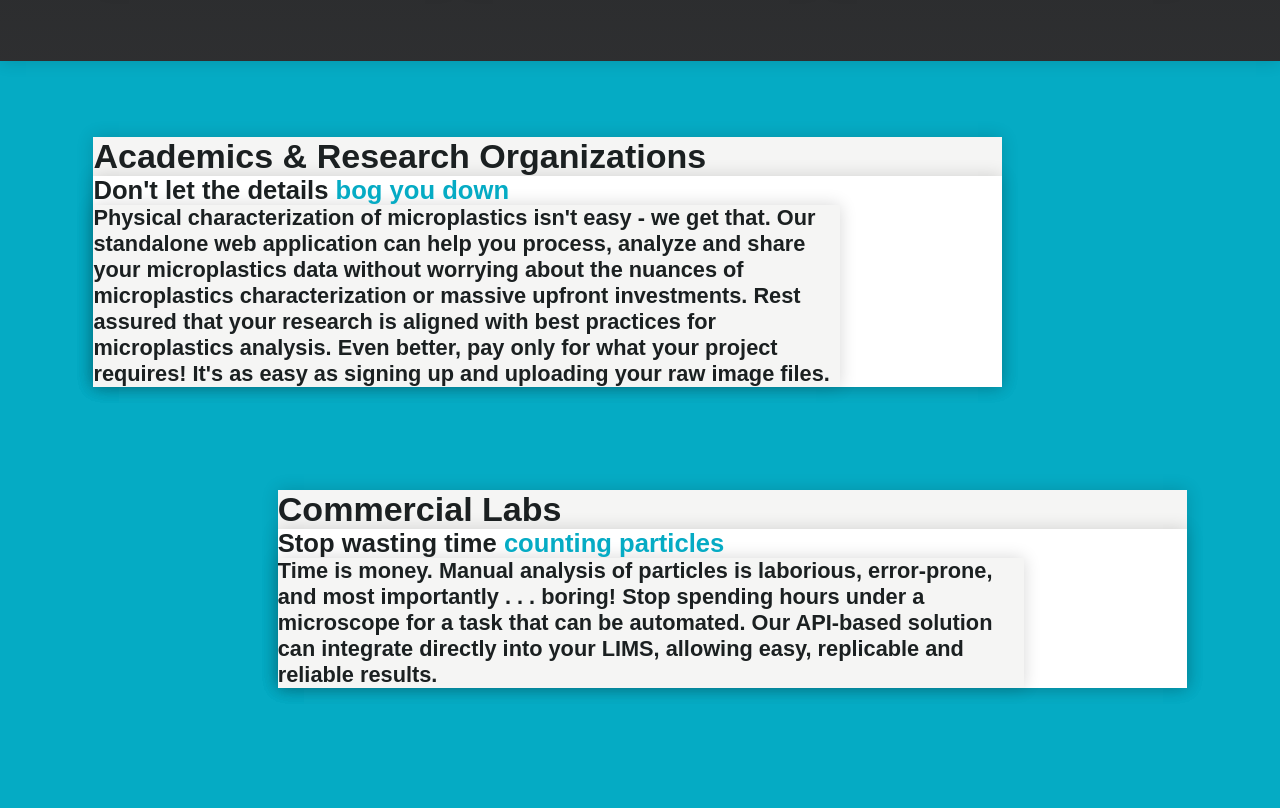
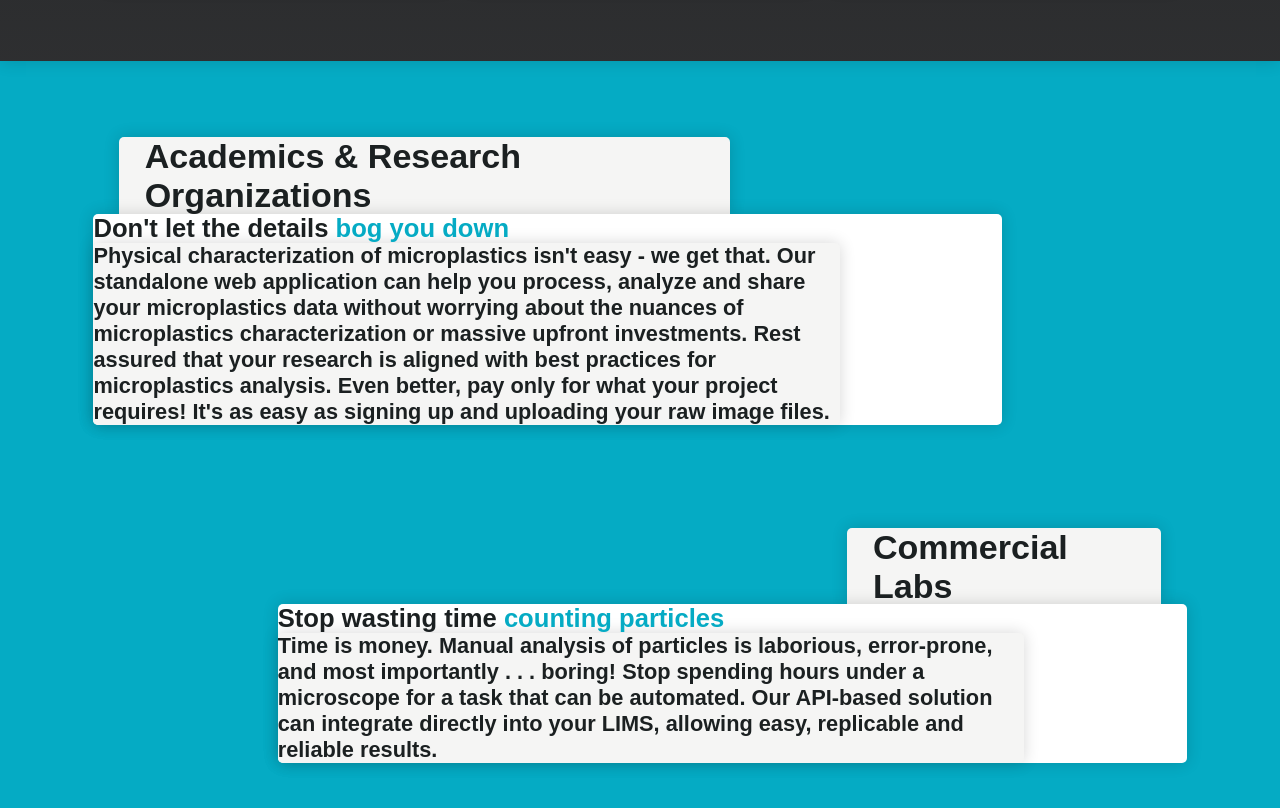
Before and after one commit to AbbaTek-Group/mp-connect, a React (Create React App) app in the folder mp-connect/: page / in a window 1280 px wide. Shown: the part 1640-2448 px from the top of the page. Built offline with nearby package versions, Linux system fonts and the light colour scheme; a web font is replaced by a local one.

Commit message:
TextCard Title :100:

```diff
--- a/mp-connect/src/components/landing/content/TextCard.tsx
+++ b/mp-connect/src/components/landing/content/TextCard.tsx
@@ -62,8 +62,15 @@ export const TextCard = ({ id }: TextCardProps) => {
         float: id === "top" ? "left" : "right",
       }}
     >
-      <Box sx={inline.thirdDivSx.textCard.title}>
+      <Box
+        sx={{
+          ...inline.thirdDivSx.textCard.title,
+          width: id === "top" ? "47.75vw" : "24.5vw",
+          ml: id === "top" ? "2vw" : "44.5vw",
+        }}
+      >
         <Box sx={inline.thirdDivSx.textCard.title.text}>{titleText()}</Box>
+      </Box>
       <Box sx={inline.thirdDivSx.textCard.subTitle}>
         <Box sx={inline.thirdDivSx.textCard.subTitle.text}>
           {subTitleText()}
@@ -73,6 +80,5 @@ export const TextCard = ({ id }: TextCardProps) => {
         </Box>
       </Box>
     </Box>
-    </Box>
   );
 };
--- a/mp-connect/src/styles/inline.ts
+++ b/mp-connect/src/styles/inline.ts
@@ -242,6 +242,7 @@ export const secondDivSx = {
       width: "95%",
       height: "65.6%",
       backgroundColor: palette.black,
+      borderRadius: "5px",
       boxShadow: "0px 0px 16px rgb(0 0 0 / 0.16)",
       title: {
         fontFamily: font.fontFamily,
@@ -289,6 +290,9 @@ export const thirdDivSx = {
   textCard: {
     title: {
       backgroundColor: palette.white,
+      borderTopLeftRadius: "5px",
+      borderTopRightRadius: "5px",
+      mb: "-0.1vw",
       boxShadow: "0px 0px 16px rgb(0 0 0 / 0.16)",
       zIndex: "3",
       text: {
@@ -296,11 +300,13 @@ export const thirdDivSx = {
         fontWeight: font.fontWeight.bold,
         fontSize: "2.66vw",
         color: palette.black,
+        mx: "2vw",
       },
     },
     subTitle: {
       width: "71vw",
       backgroundColor: palette.trueWhite,
+      borderRadius: "5px",
       boxShadow: "0px 0px 16px rgb(0 0 0 / 0.16)",
       zIndex: "4",
       text: {
@@ -316,6 +322,7 @@ export const thirdDivSx = {
     body: {
       width: "58.3vw",
       backgroundColor: palette.white,
+      borderRadius: "5px",
       boxShadow: "0px 0px 16px rgb(0 0 0 / 0.16)",
       zIndex: "5",
       text: {
```
Lines whose indentation alone changed are shown as unchanged.
